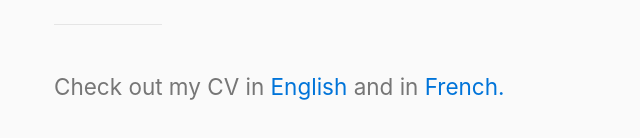
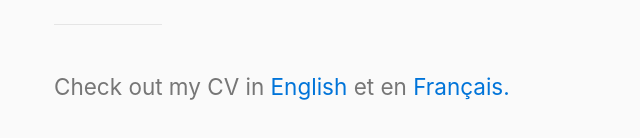
Before and after one commit to Trigu/Trigu.github.io, a plain HTML site: page index.html in a window 1280 px wide. Shown: the part 272-410 px from the top of the page, 0-640 px from the left. Drawn offline with nearby package versions, Linux system fonts and the light colour scheme.

Commit message:
CV version 2017

```diff
--- a/index.html
+++ b/index.html
@@ -65,7 +65,7 @@
 
         <hr>
 
-        <h3>Check out my CV in <a href="pdf/cv_eng.pdf">English</a> and in <a href="pdf/cv_fr.pdf">French.</a></h3>
+        <h3>Check out my CV in <a href="pdf/cv_eng.pdf">English</a> et en <a href="pdf/cv_fr.pdf">Français.</a></h3>
 
         <script src="//ajax.googleapis.com/ajax/libs/jquery/1.11.2/jquery.min.js"></script>
         <script>window.jQuery || document.write('<script src="js/vendor/jquery-1.11.2.min.js"><\/script>')</script>
```
Also changed, not shown: 2 other files.
